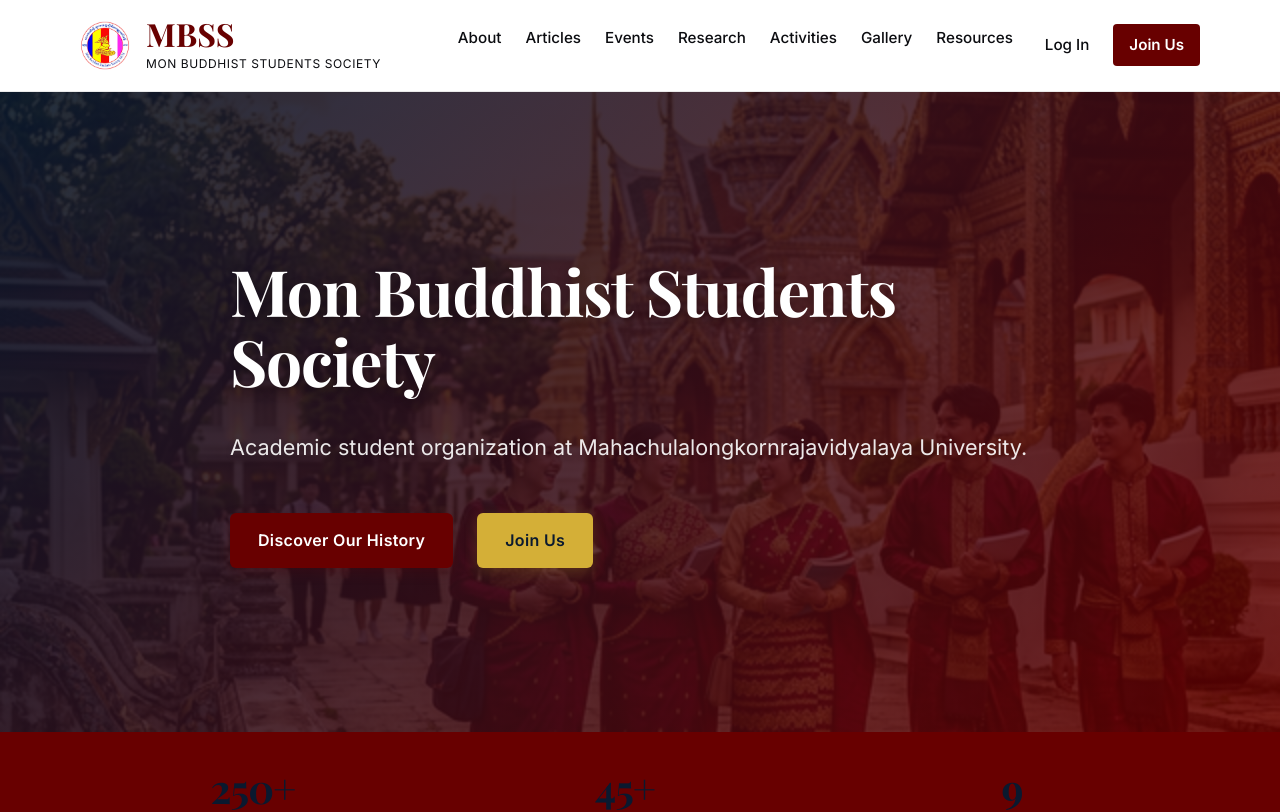
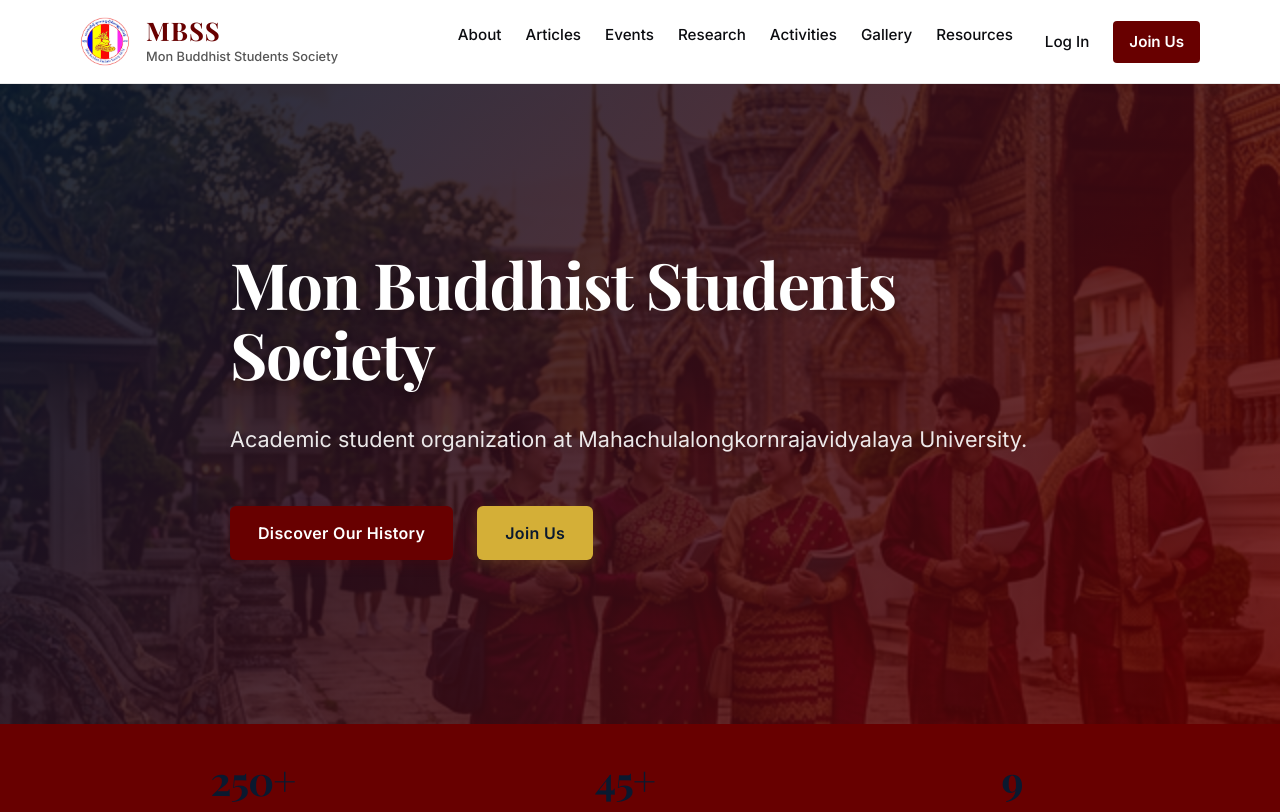
Before and after one commit to wonsadhaja20-rgb/mbss-website, a Next.js app: page / in a window 1280 px wide. Shown: the top 812 px of the page. Built offline with nearby package versions, Linux system fonts and the light colour scheme; no server answers; the database is empty; a web font is replaced by a local one.

Commit message:
Enhance navbar logo styling

```diff
--- a/src/components/Navbar.module.css
+++ b/src/components/Navbar.module.css
@@ -41,19 +41,20 @@
 
 .logoText {
   font-family: var(--font-heading);
-  font-size: 2rem;
-  font-weight: 700;
+  font-size: 1.6rem;
+  font-weight: 800;
   color: var(--color-maroon);
   line-height: 1.1;
+  letter-spacing: 1px;
 }
 
 .universityText {
   font-family: var(--font-body);
-  font-size: 0.75rem;
-  color: var(--color-black);
-  text-transform: uppercase;
-  letter-spacing: 0.05em;
-  margin-top: 0.2rem;
+  font-size: 0.8rem;
+  color: #555;
+  margin-top: 0.1rem;
+  font-weight: 500;
+  white-space: nowrap;
 }
 
 .nav {
```
